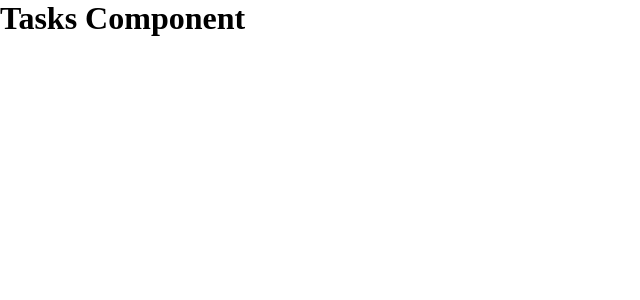
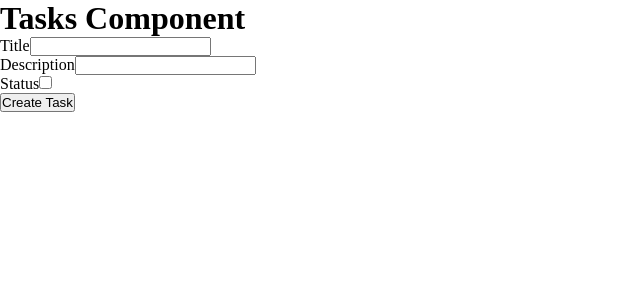
Before and after one commit to vinycxuz/todo_list, a React (Vite) app in the folder frontend/: page /tasks in a window 1280 px wide. Shown: the top 300 px of the page, without its empty margins (0-640 px from the left). Built offline with nearby package versions, Linux system fonts and the light colour scheme.

Commit message:
(1.0)(fix): 'using context to authorization create task after login for this: - Created a new permission in userAuth for headers authorization with token - used navigate to go /tasks after login authorization - apply token in headers for permission in task creation

```diff
--- a/frontend/src/App.jsx
+++ b/frontend/src/App.jsx
@@ -2,9 +2,11 @@ import { BrowserRouter as Router, Route, Routes } from 'react-router';
 import Login from './components/Login';
 import Register from './components/Register';
 import Tasks from './components/Tasks';
+import { AuthProvider } from './context/AuthContext';
 
 function App() {
   return (
+    <AuthProvider>
       <Router>
         <Routes>
           <Route path="/login" element={<Login />} />
@@ -12,6 +14,7 @@ function App() {
           <Route path="/tasks" element={<Tasks />} />
         </Routes>
       </Router>
+    </AuthProvider>
   );
 }
 
--- a/frontend/src/components/Login.jsx
+++ b/frontend/src/components/Login.jsx
@@ -1,11 +1,16 @@
 import axios from "axios";
-import { useState } from "react";
+import { useState, useContext } from "react";
+import { AuthContext } from "../context/AuthContext";
+import { useNavigate } from "react-router";
 
 const Login = () => {
   const [formData, setFormData] = useState({
     email: "",
     password: ""
   });
+
+  const { setAuth } = useContext(AuthContext);
+  const navigate = useNavigate();
 
   const handleChange = (e) => {
     setFormData({
@@ -19,6 +24,9 @@ const Login = () => {
     try {
       const response = await axios.post("http://localhost:3000/users/login", formData);
       console.log("User logged in:", response.data);
+      setAuth(response.data);
+      localStorage.setItem('secretToken', response.data.token);
+      navigate("/tasks");
     } catch (error) {
       console.error("Error logging in:", error.response.data);
     }
--- a/frontend/src/components/Tasks.jsx
+++ b/frontend/src/components/Tasks.jsx
@@ -1,9 +1,58 @@
-import React from 'react';
+import React, { useState } from 'react';
+import axios from 'axios';
 
 const Tasks = () => {
+  const [title, setTitle] = useState('');
+  const [description, setDescription] = useState('');
+  const [status, setStatus] = useState(false);
+
+  const handleSubmit = async (e) => {
+    e.preventDefault();
+    try {
+      const token = localStorage.getItem('secretToken');
+      const response = await axios.post('http://localhost:3000/tasks/create',
+        { title, description, status },
+        { headers: { Authorization: `Bearer ${token}` } }
+      );
+      console.log(response.data);
+    } catch (error) {
+      console.error('There was an error creating the task!', error);
+    }
+  };
+
   return (
     <div>
       <h1>Tasks Component</h1>
+      <form onSubmit={handleSubmit}>
+        <div>
+          <label>Title</label>
+          <input
+            type="text"
+            value={title}
+            onChange={(e) => setTitle(e.target.value)}
+          />
+        </div>
+        <div>
+          <label>Description</label>
+          <input
+            type="text"
+            value={description}
+            onChange={(e) => setDescription(e.target.value)}
+          />
+        </div>
+        <div>
+          <label>Status</label>
+          <label className="switch">
+            <input
+              type="checkbox"
+              checked={status}
+              onChange={() => setStatus(!status)}
+            />
+            <span className="slider round"></span>
+          </label>
+        </div>
+        <button type="submit">Create Task</button>
+      </form>
     </div>
   );
 };
--- /dev/null
+++ b/frontend/src/context/AuthContext.jsx
@@ -0,0 +1,14 @@
+
+import { createContext, useState } from "react";
+
+export const AuthContext = createContext();
+
+export const AuthProvider = ({ children }) => {
+  const [auth, setAuth] = useState(null);
+
+  return (
+    <AuthContext.Provider value={{ auth, setAuth }}>
+      {children}
+    </AuthContext.Provider>
+  );
+};
```
Also changed, not shown: 2 other files (tests, documents, lock files or other folders). Lines whose indentation alone changed are shown as unchanged.
